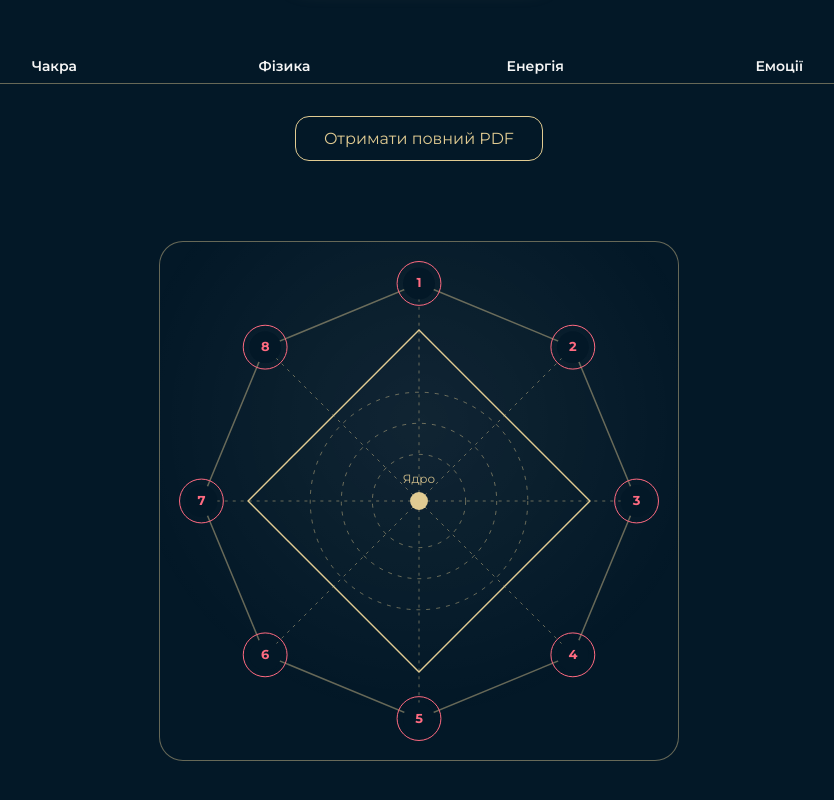
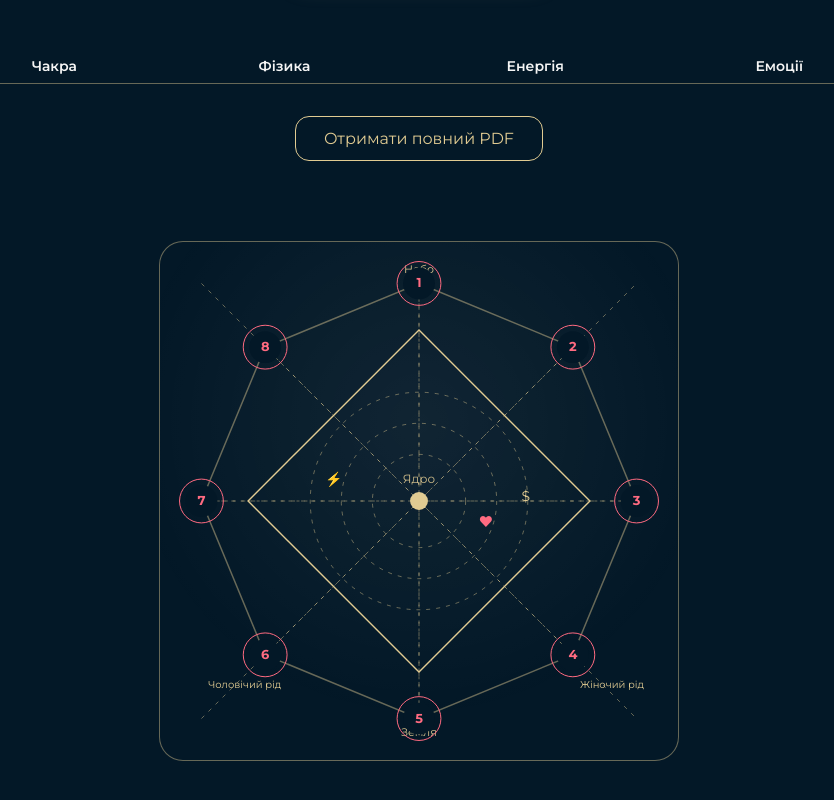
Before and after one commit to NadinMatrix/matrix-ryvok, a Next.js app: page / in a window 1280 px wide. Shown: the part 392-1192 px from the top of the page, without its empty margins (221-1055 px from the left). Built offline with nearby package versions, Linux system fonts and the light colour scheme.

Commit message:
Update ArcanaMatrixWeb.js

```diff
--- a/components/ArcanaMatrixWeb.js
+++ b/components/ArcanaMatrixWeb.js
@@ -9,14 +9,13 @@ const COLORS = {
   dot: '#FF6B81',
 };
 
-/**
- * Авторська арканна матриця (8-кутник + квадрат всередині)
- * size – розмір SVG, values – масив чисел арканів (довжина до 8)
- */
 export default function ArcanaMatrixWeb({ size = 520, values = [] }) {
   const cx = size / 2;
   const cy = size / 2;
+
+  // зовнішній радіус восьмикутника
   const rOuter = size * 0.42;
+  // внутрішній квадрат (для родових / духовних енергій)
   const rInner = size * 0.33;
 
   // 8 вершин восьмикутника
@@ -33,11 +32,11 @@ export default function ArcanaMatrixWeb({ size = 520, values = [] }) {
     return arr;
   }, [cx, cy, rOuter]);
 
-  // 4 вершини внутрішнього квадрата
+  // 4 вершини ВНУТРІШНЬОГО ПРЯМОГО квадрата
   const square = useMemo(() => {
     const arr = [];
     for (let i = 0; i < 4; i++) {
-      const a = -Math.PI / 2 + (i * 2 * Math.PI) / 4;
+      const a = -Math.PI / 2 + (i * 2 * Math.PI) / 4; // 0°, 90°, 180°, 270°
       arr.push({
         x: cx + rInner * Math.cos(a),
         y: cy + rInner * Math.sin(a),
@@ -46,14 +45,16 @@ export default function ArcanaMatrixWeb({ size = 520, values = [] }) {
     return arr;
   }, [cx, cy, rInner]);
 
+  // орбіти для глибин (для майбутніх 22 енергій)
+  const orbits = [0.18, 0.30, 0.42];
+
   return (
     <div
       style={{
         width: '100%',
         display: 'flex',
         justifyContent: 'center',
-    alignItems: 'center',
-    margin: '40px auto',
+        margin: '40px auto 0',
       }}
     >
       <svg
@@ -70,7 +71,7 @@ export default function ArcanaMatrixWeb({ size = 520, values = [] }) {
         }}
       >
         {/* орбіти */}
-        {[0.18, 0.30, 0.42].map((k, i) => (
+        {orbits.map((k, i) => (
           <circle
             key={i}
             cx={cx}
@@ -82,23 +83,93 @@ export default function ArcanaMatrixWeb({ size = 520, values = [] }) {
           />
         ))}
 
-        {/* восьмикутник */}
-        <polygon
-          points={points.map(p => `${p.x},${p.y}`).join(' ')}
-          fill="none"
+        {/* головний хрест: небо / земля, ліва / права півсфера */}
+        {/* вертикаль */}
+        <line
+          x1={cx}
+          y1={cy - rOuter}
+          x2={cx}
+          y2={cy + rOuter}
           stroke={COLORS.line}
-          strokeWidth="1.5"
+          strokeDasharray="4 6"
+        />
+        {/* горизонталь */}
+        <line
+          x1={cx - rOuter}
+          y1={cy}
+          x2={cx + rOuter}
+          y2={cy}
+          stroke={COLORS.line}
+          strokeDasharray="4 6"
         />
 
-        {/* квадрат */}
+        {/* діагоналі: чоловічий / жіночий рід */}
+        {/* чоловічий рід — ліва діагональ */}
+        <line
+          x1={cx - rOuter}
+          y1={cy + rOuter}
+          x2={cx + rOuter}
+          y2={cy - rOuter}
+          stroke={COLORS.line}
+          strokeDasharray="4 6"
+        />
+        {/* жіночий рід — права діагональ */}
+        <line
+          x1={cx - rOuter}
+          y1={cy - rOuter}
+          x2={cx + rOuter}
+          y2={cy + rOuter}
+          stroke={COLORS.line}
+          strokeDasharray="4 6"
+        />
+
+        {/* підписи НЕБО / ЗЕМЛЯ */}
+        <text
+          x={cx}
+          y={cy - rOuter - 10}
+          textAnchor="middle"
+          fill={COLORS.gold}
+          fontSize="11"
+        >
+          Небо
+        </text>
+        <text
+          x={cx}
+          y={cy + rOuter + 18}
+          textAnchor="middle"
+          fill={COLORS.gold}
+          fontSize="11"
+        >
+          Земля
+        </text>
+
+        {/* підписи РОДОВИХ ЛІНІЙ (акуратно, без «наляпано») */}
+        <text
+          x={cx - rInner - 40}
+          y={cy + rInner + 16}
+          fill={COLORS.gold}
+          fontSize="10"
+        >
+          Чоловічий рід
+        </text>
+        <text
+          x={cx + rInner - 10}
+          y={cy + rInner + 16}
+          fill={COLORS.gold}
+          fontSize="10"
+        >
+          Жіночий рід
+        </text>
+
+        {/* ВНУТРІШНІЙ ПРЯМИЙ КВАДРАТ */}
         <polygon
-          points={square.map(p => `${p.x},${p.y}`).join(' ')}
+          points={square.map((p) => `${p.x},${p.y}`).join(' ')}
           fill="none"
           stroke={COLORS.gold}
           strokeWidth="1.4"
         />
 
-        {/* центр */}
+        {/* ЦЕНТР – ЯДРО */}
         <circle cx={cx} cy={cy} r={9} fill={COLORS.gold} />
         <text
           x={cx}
@@ -111,11 +182,20 @@ export default function ArcanaMatrixWeb({ size = 520, values = [] }) {
           Ядро
         </text>
 
-        {/* 8 точок арканів */}
+        {/* 8 зовнішніх арканів по восьмикутнику */}
+        <polygon
+          points={points.map((p) => `${p.x},${p.y}`).join(' ')}
+          fill="none"
+          stroke={COLORS.line}
+          strokeWidth="1.5"
+        />
+
         {points.map((p, i) => {
-          const v = values[i] ?? i + 1; // поки заглушка 1..8
+          // поки заглушки 1..8 — потім сюди заведемо реальні значення
+          const v = values[i] ?? i + 1;
           return (
             <g key={i}>
+              {/* промінь до центру */}
               <line
                 x1={cx}
                 y1={cy}
@@ -124,8 +204,16 @@ export default function ArcanaMatrixWeb({ size = 520, values = [] }) {
                 stroke={COLORS.line}
                 strokeDasharray="3 5"
               />
+              {/* подвійне коло */}
               <circle cx={p.x} cy={p.y} r={16} fill={COLORS.bg} />
-              <circle cx={p.x} cy={p.y} r={22} fill="none" stroke={COLORS.dot} />
+              <circle
+                cx={p.x}
+                cy={p.y}
+                r={22}
+                fill="none"
+                stroke={COLORS.dot}
+              />
+              {/* номер аркану */}
               <text
                 x={p.x}
                 y={p.y + 4}
@@ -139,6 +227,35 @@ export default function ArcanaMatrixWeb({ size = 520, values = [] }) {
             </g>
           );
         })}
+
+        {/* МІСЦЯ ДЛЯ АВТОРСЬКИХ ІКОНОК (❤️, $, ⚡) – акуратно, без перевантаження */}
+        {/* приклад: іконка любові трохи нижче центру */}
+        <text
+          x={cx + rInner * 0.35}
+          y={cy + rInner * 0.15}
+          fontSize="14"
+          fill={COLORS.dot}
+        >
+          ❤
+        </text>
+        {/* приклад: фінанси правіше від центру */}
+        <text
+          x={cx + rInner * 0.6}
+          y={cy}
+          fontSize="14"
+          fill={COLORS.gold}
+        >
+          $
+        </text>
+        {/* приклад: енергія / трансформація вище центру */}
+        <text
+          x={cx - rInner * 0.55}
+          y={cy - rInner * 0.1}
+          fontSize="14"
+          fill={COLORS.accent}
+        >
+          ⚡
+        </text>
       </svg>
     </div>
   );
```
Lines whose indentation alone changed are shown as unchanged.
